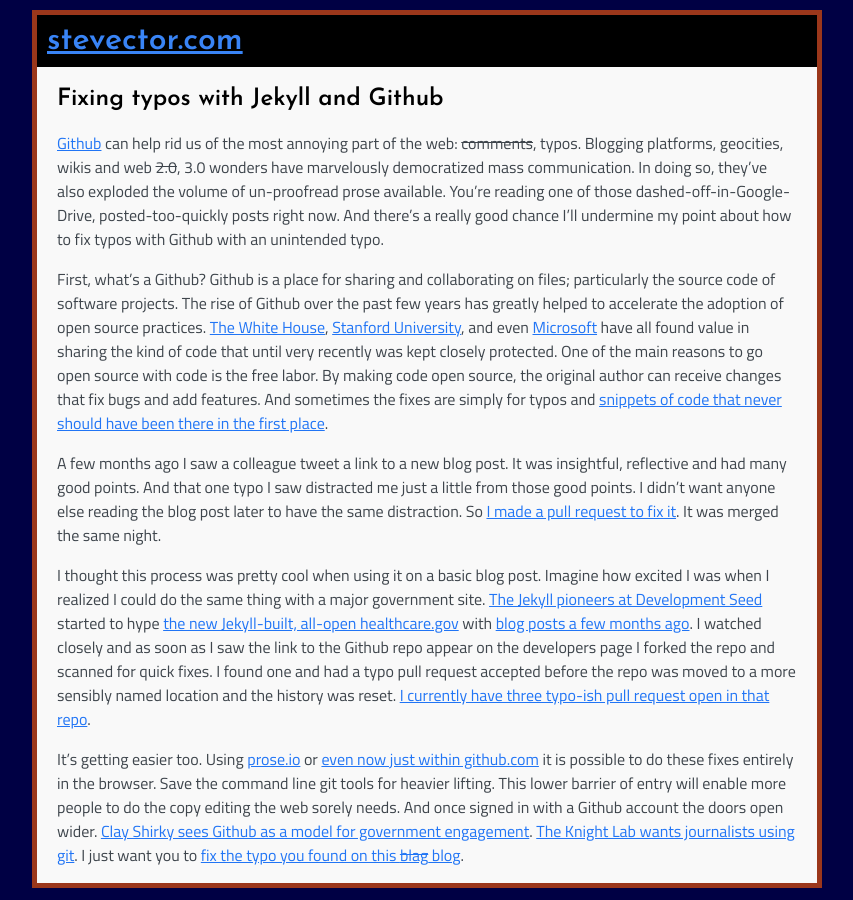
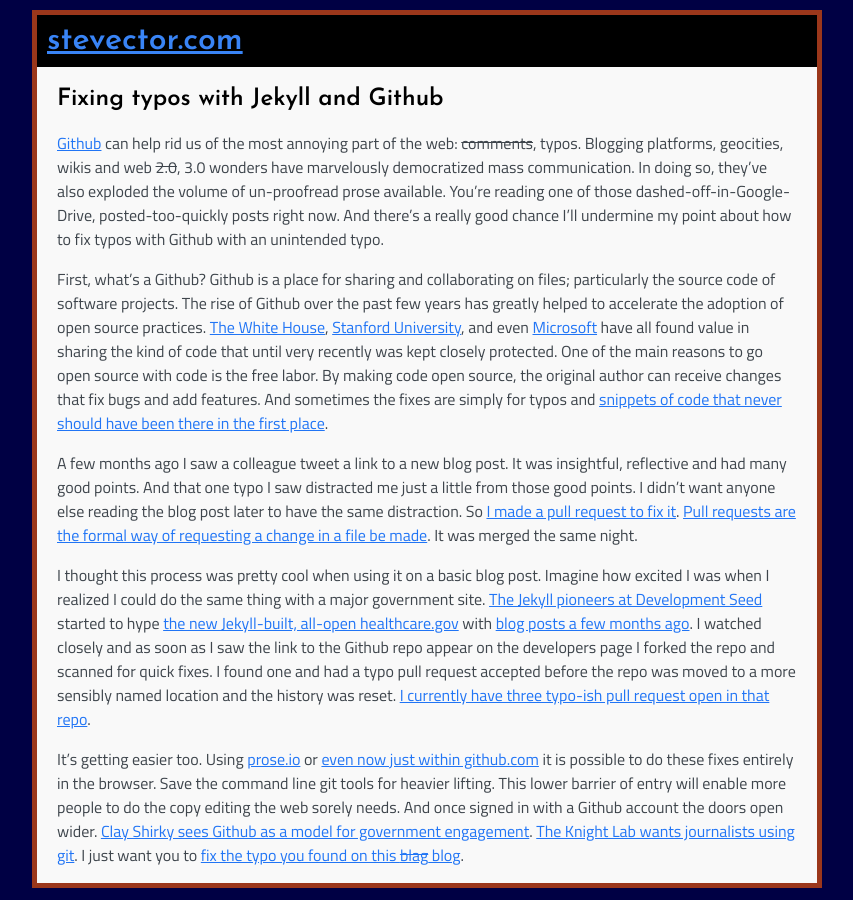
Before and after one commit to stevector/stevector.github.io, a Jekyll site: the page built from _posts/2013-08-08-using-jekyll-and-github-to-fix-typos.md, in a window 1280 px wide. Shown: the whole page, without its empty margins (213-1066 px from the left). Built offline with Jekyll 4.4.1, drawn with Linux system fonts in a browser that asks for light colours; nearby versions of some CDN libraries; Markdown is read by kramdown in place of the engine named in the settings.

Commit message:
A few more last minute additions before pushing.

```diff
--- a/_posts/2013-08-08-using-jekyll-and-github-to-fix-typos.md
+++ b/_posts/2013-08-08-using-jekyll-and-github-to-fix-typos.md
@@ -6,7 +6,7 @@
 
 First, what’s a Github?  Github is a place for sharing and collaborating on files; particularly the source code of software projects. The rise of Github over the past few years has greatly helped to accelerate the adoption of open source practices. [The White House](https://github.com/whitehouse), [Stanford University](https://github.com/Stanford), and even [Microsoft](https://github.com/msopentech) have all found value in sharing the kind of code that until very recently was kept closely protected. One of the main reasons to go open source with code is the free labor. By making code open source, the original author can receive changes that fix bugs and add features. And sometimes the fixes are simply for typos and [snippets of code that never should have been there in the first place](https://github.com/WhiteHouse/fortyfour/commit/9da757c25afe6675787638044c493e0403cd9706 "Like the time I heard raptor noises coming from the White House base theme.").
 
-A few months ago I saw a colleague tweet a link to a new blog post. It was insightful, reflective and had many good points. And that one typo I saw distracted me just a little from those good points. I didn’t want anyone else reading the blog post later to have the same distraction. So [I made a pull request to fix it](https://github.com/eaton/eaton.github.com/pull/2). It was merged the same night.
+A few months ago I saw a colleague tweet a link to a new blog post. It was insightful, reflective and had many good points. And that one typo I saw distracted me just a little from those good points. I didn’t want anyone else reading the blog post later to have the same distraction. So [I made a pull request to fix it](https://github.com/eaton/eaton.github.com/pull/2). [Pull requests are the formal way of requesting a change in a file be made](https://help.github.com/articles/using-pull-requests "Here's Github's explanation of how pull requests work."). It was merged the same night.
 
 I thought this process was pretty cool when using it on a basic blog post. Imagine how excited I was when I realized I could do the same thing with a major government site. [The Jekyll pioneers at Development Seed](http://developmentseed.org/blog/2011/09/09/jekyll-github-pages/) started to hype [the new Jekyll-built, all-open healthcare.gov](https://www.healthcare.gov/) with [blog posts a few months ago](http://developmentseed.org/blog/new-healthcare-gov-is-open-and-cms-free/). I watched closely and as soon as I saw the link to the Github repo appear on the developers page I forked the repo and scanned for quick fixes. I found one and had a typo pull request accepted before the repo was moved to a more sensibly named location and the history was reset. [I currently have three typo-ish pull request open in that repo](https://github.com/CMSgov/healthcare.gov/pulls).
 
```
